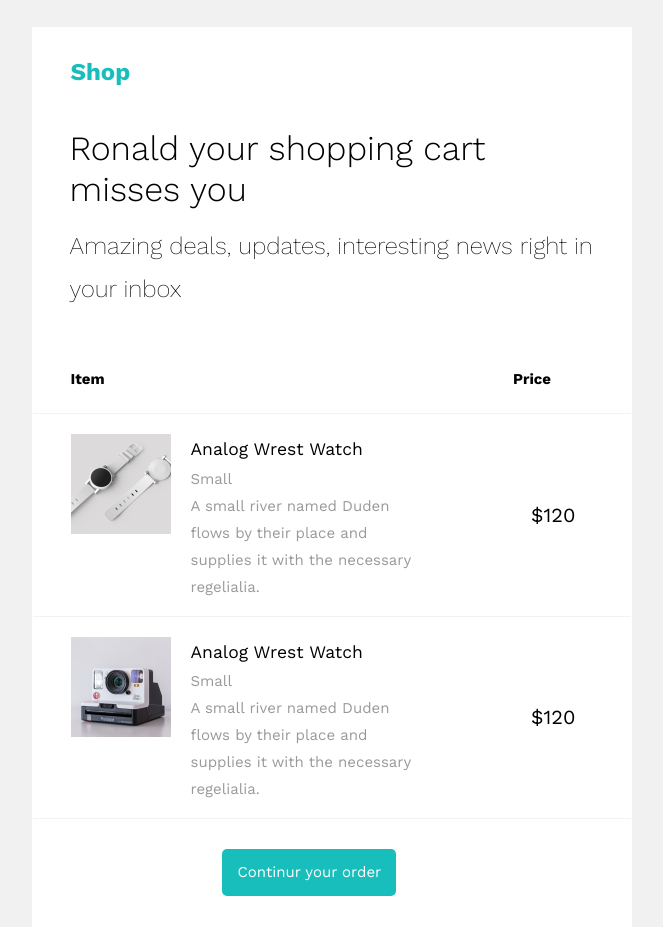
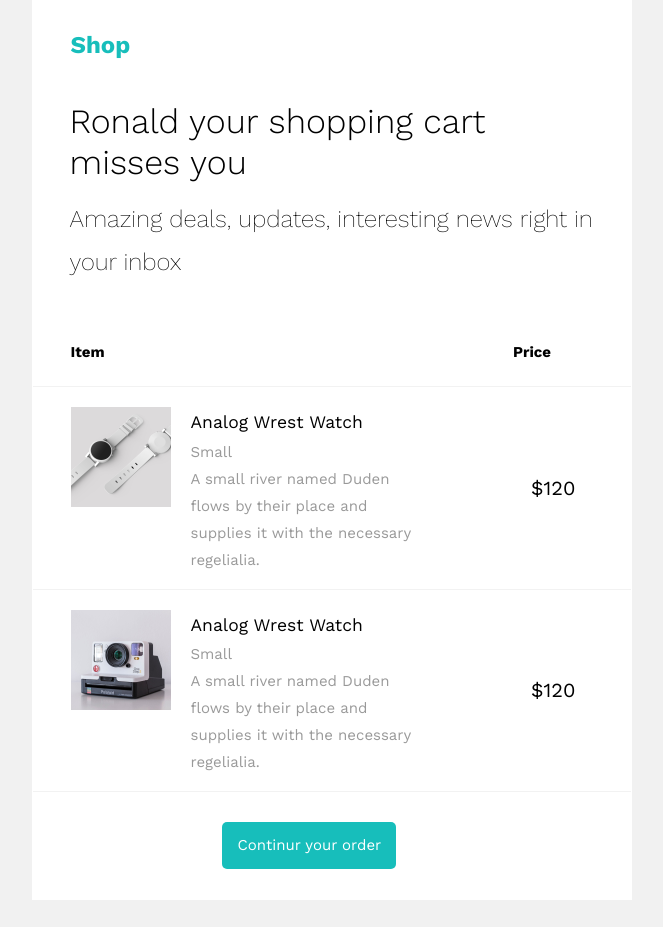
Before and after one commit to JohnSmithW/lab1, a plain HTML site: page shopwatch-email-template/index.html in a window 1280 px wide. Shown: the whole page, without its empty margins (308-971 px from the left). After the commit the page ends 900 px from the top, so only its background shows below. Drawn offline with nearby package versions, Linux system fonts and the light colour scheme.

Commit message:
Update index.html

```diff
--- a/shopwatch-email-template/index.html
+++ b/shopwatch-email-template/index.html
@@ -17,9 +17,6 @@
 </head>
 
 <body>
-    <div class="get-some">
-        &zwnj;&nbsp;&zwnj;&nbsp;&zwnj;&nbsp;&zwnj;&nbsp;&zwnj;&nbsp;&zwnj;&nbsp;&zwnj;&nbsp;&zwnj;&nbsp;&zwnj;&nbsp;&zwnj;&nbsp;&zwnj;&nbsp;&zwnj;&nbsp;&zwnj;&nbsp;&zwnj;&nbsp;&zwnj;&nbsp;&zwnj;&nbsp;&zwnj;&nbsp;&zwnj;&nbsp;
-    </div>
     <div class="email-container">
         <!-- BEGIN BODY -->
         <table class="bg_white" role="presentation">
```
